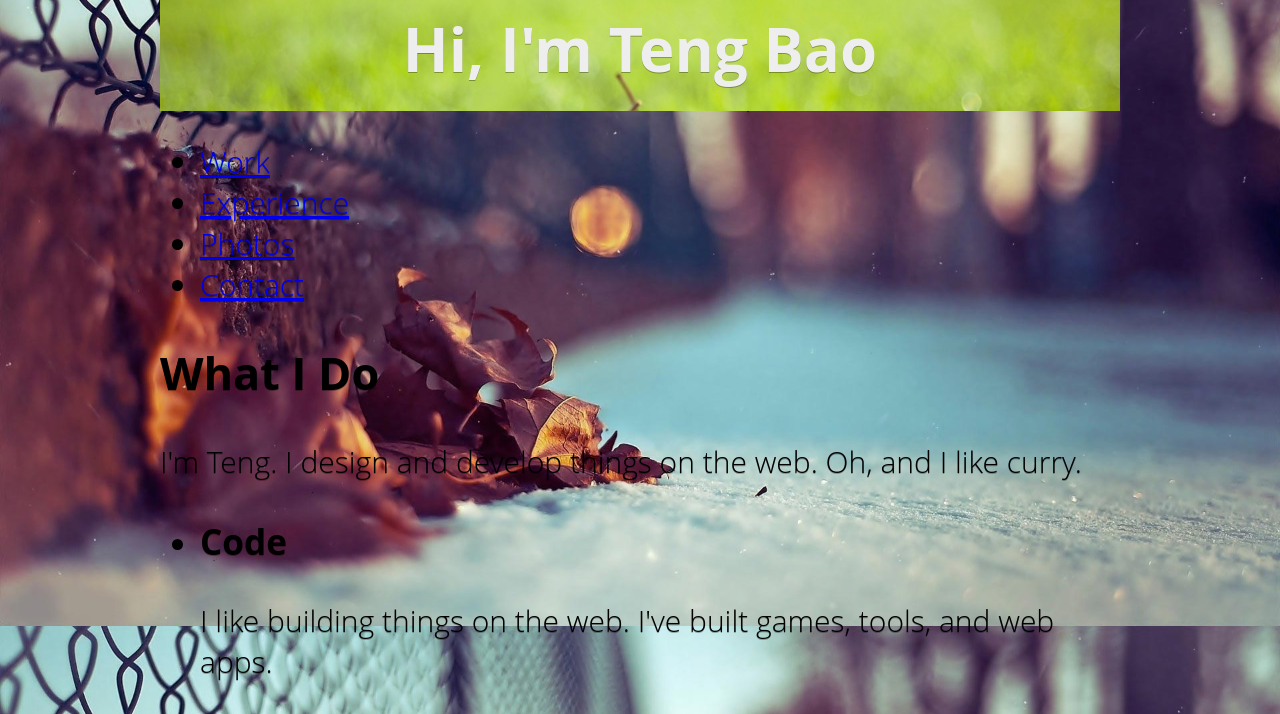
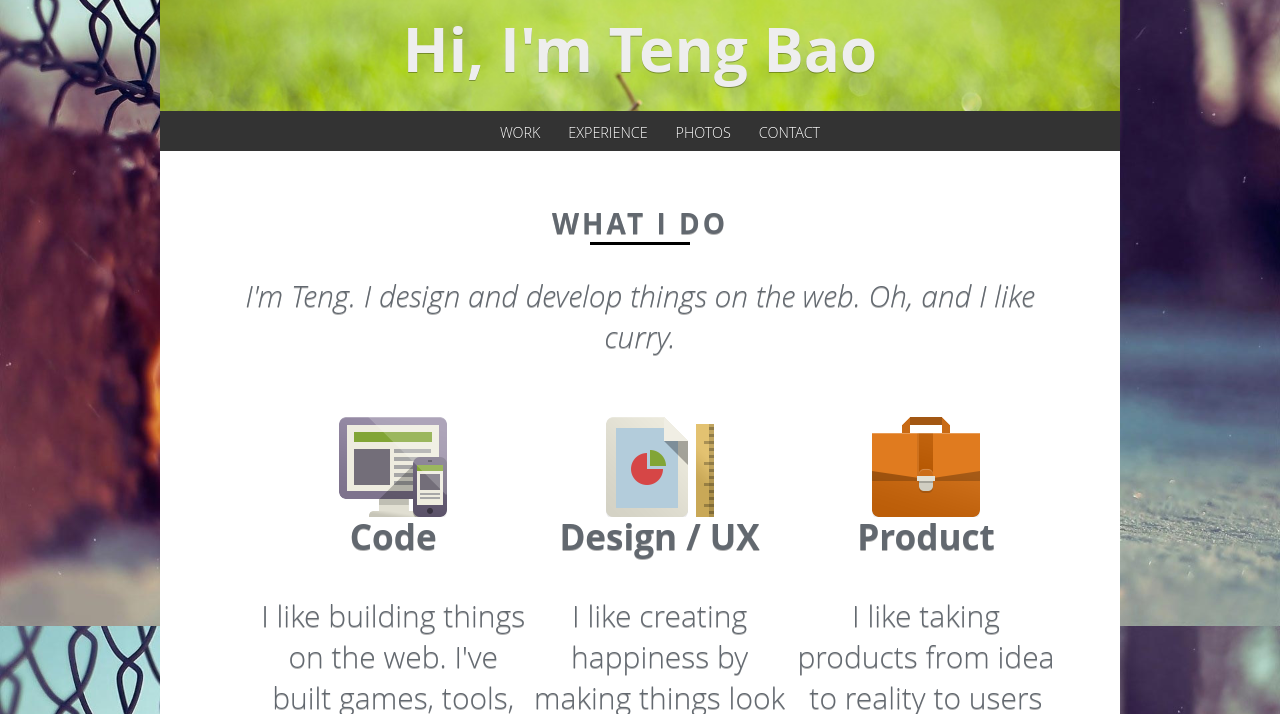
Before and after one commit to lx7575000/sike-css-0-1, a website: page index.html in a window 1280 px wide. Shown: the part 174-888 px from the top of the page. Drawn offline with Linux system fonts and the light colour scheme; a web font is replaced by a local one.

Commit message:
day2
第一遍做的完全都是按照要求来的，后面要把其中的东西消化下。对于clerfix和overflow重新理解下才好。妈蛋，忙死了。

```diff
--- a/css/main.css
+++ b/css/main.css
@@ -1,3 +1,5 @@
+
+/*2015-05-25*/
 body{
 	background-image: url('../img/background.jpg');
 	background-attachment: fixed;
@@ -10,7 +12,8 @@ body {
 	font-size: 30px;
 	font-family: 'Open Sans', 'helvetica', arial, sans-serif;
 	text-shadow: 0 1px rgba(0, 0, 0, 0.3);
-	color: 'EEE';
+	color: #62686f;
+
 }
 
 .container{
@@ -44,11 +47,135 @@ body {
 }
 
 
-
+h1 h2 h3 h4 h5 h6{
+	color: #333;
+	font-weight: 300;
+}
 
 
 .main-header h1{
 	margin-top: 0px;
 	margin-bottom: 0px;
 	padding: 1px;
+	color: #EEE;
 }
+
+
+/*2015-05-26*/
+
+.main-nav {
+  background-color: #333;
+  text-align: center;
+  /*自己增加了令整个容器居中*/
+
+  margin-top: -35px;
+}
+
+.main-nav ul li {
+  margin: 15px 10px;
+}
+
+.main-nav ul li a {
+  color: #fff;
+  font-size: 0.9rem;
+  font-weight: 300;
+  text-transform: uppercase;
+  /*所有字母转换成大写*/
+  text-decoration: none;
+  /*消除装饰*/
+}
+
+.main-nav ul li a:hover {
+  text-decoration: underline;
+}
+
+.main-nav li{
+	list-style: none;
+	/*消除了列表的默认样式*/
+	display: inline-block;
+	/*将 li 标签变成了行元素。
+	inline-block 元素可以简单理解为对外表现为行元素，而对内表现为块元素。*/
+}
+
+/*What I Do 部分*/
+.info-section {
+  background-color: #fff;
+  margin-top: -36px;
+  padding: 30px 60px;
+}
+
+.whatido__skill{
+	list-style: none;
+}
+
+.whatido__skill-list{
+	overflow: hidden;
+}
+
+.clearfix:after{
+	content: "";
+	display: table;
+	clear: both;
+}
+
+
+.whatido__skill--code {
+  background-image: url(../img/skill-code.png);
+  background-repeat: no-repeat;
+  background-position: center top;
+  padding-top: 60px;
+  text-align: center;
+
+  float: left;
+  width: 33.3%;
+}
+
+.whatido__skill--design {
+  background-image: url(../img/skill-design.png);
+  background-repeat: no-repeat;
+  background-position: center top;
+  padding-top: 60px;
+  text-align: center;
+
+  float: left;
+  width: 33.3%;
+}
+
+.whatido__skill--product {
+  background-image: url(../img/skill-product.png);
+  background-repeat: no-repeat;
+  background-position: center top;
+  padding-top: 60px;
+  text-align: center;
+
+  float: left;
+  width: 33.3%;
+}
+
+.info-section header h2 {
+  font-size: 28px;
+  text-transform: uppercase;
+  letter-spacing: 3px;
+
+ /* text-decoration: underline;*/
+  /*给标题加下划线*/
+}
+
+header h2:after{
+	content: "";
+	display: table;
+	margin: 0 auto;
+	/*居中*/
+	width: 100px;
+	border-bottom: 3px solid black
+}
+
+.info-section__description {
+  font-style: italic;
+  margin-bottom: 60px;
+}
+
+.info-section header{
+  margin-bottom: 60px;
+  text-align: center;
+}
--- a/index.html
+++ b/index.html
@@ -60,7 +60,7 @@ See: http://www.sitepoint.com/web-foundations/doctypes/
             <h3>Design / UX</h3>
             <p>I like creating happiness by making things look good and work well.</p>
           </li>
-          <li class="whatido__skill whatido__skill--product">
+          <li class="whatido__skill whatido__skill--product clearfix">
             <h3>Product</h3>
             <p>I like taking products from idea to reality to users and beyond!</p>
           </li>
```
